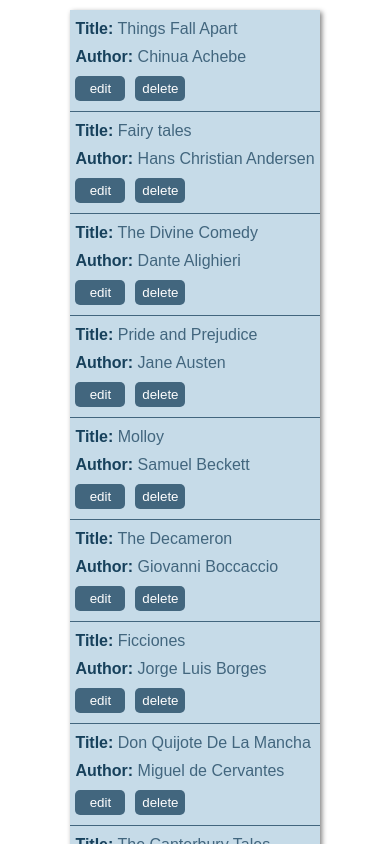
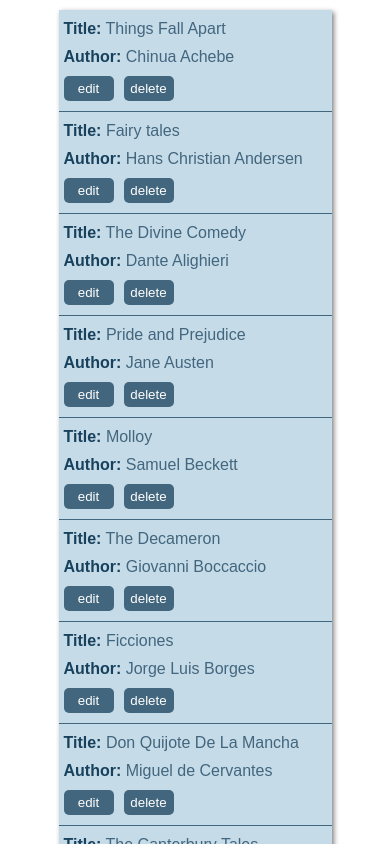
Before and after one commit to alekschyla/library-project, a React (Create React App) app: page / in a window 390 px wide. Shown: the top 844 px of the page. Built offline with nearby package versions, Linux system fonts and the light colour scheme.

Commit message:
Changing media queries.

```diff
--- a/src/index.css
+++ b/src/index.css
@@ -108,6 +108,9 @@ input:focus {
 }
 
 @media only screen and (max-width: 576px) {
+    table {
+        width: 70vw;
+    }
     th {
         display: none;
     }
@@ -154,3 +157,9 @@ input:focus {
         margin-bottom: 5px;
     }
 }
+
+@media only screen and (max-width: 320px) {
+    table {
+        width: 90vw;
+    }
+}
```
